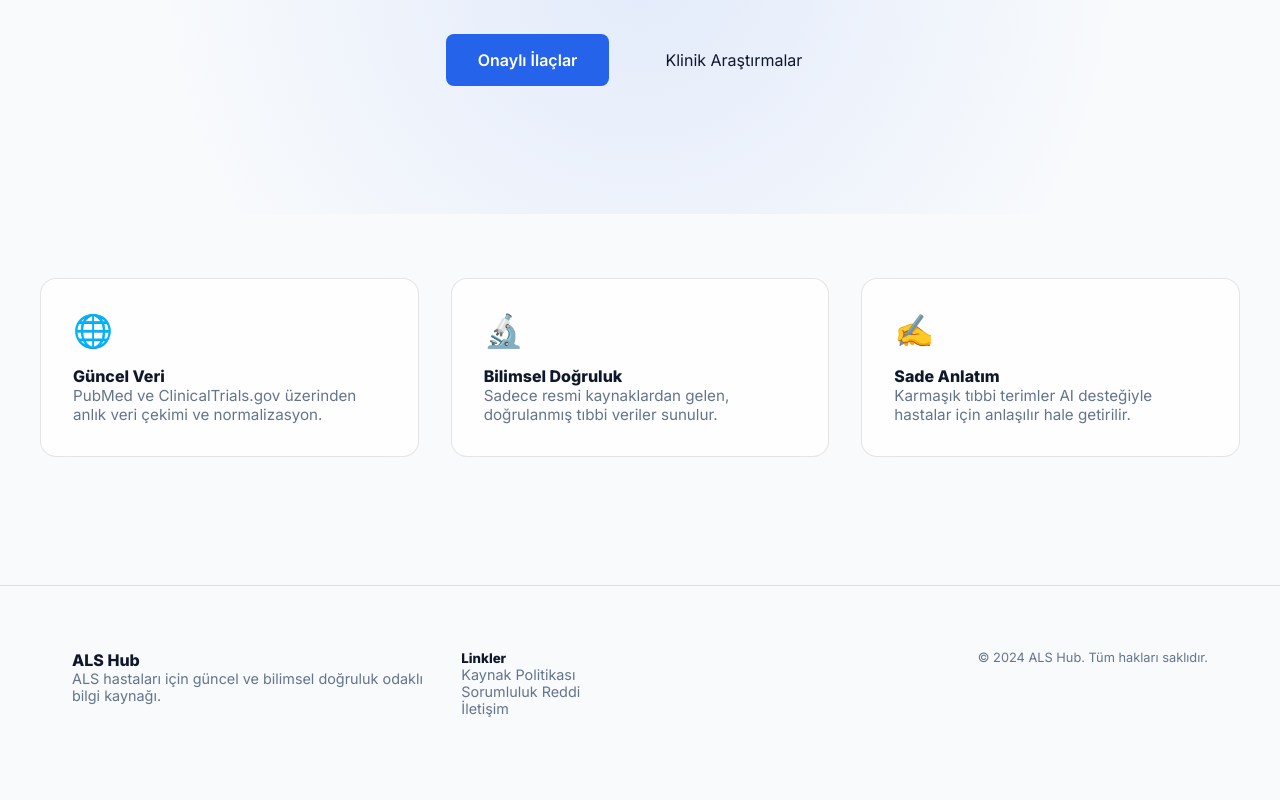
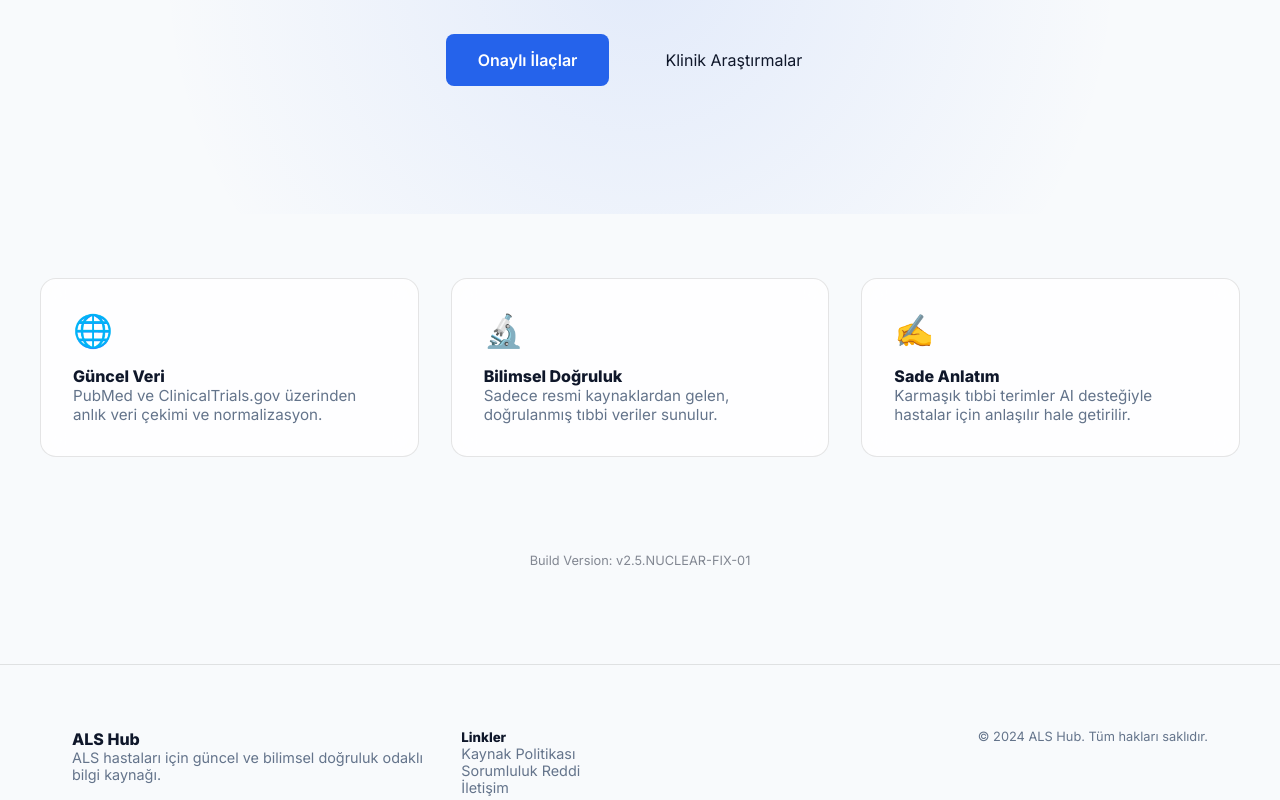
Before and after one commit to tokmakhead/alshub, a Next.js app in the folder apps/web/: page / in a window 1280 px wide. Shown: the part 360-1160 px from the top of the page. Built offline with nearby package versions, Linux system fonts and the light colour scheme.

Commit message:
Emergency: Added version ID to homepage for deployment verification

```diff
--- a/apps/web/src/app/(public)/page.tsx
+++ b/apps/web/src/app/(public)/page.tsx
@@ -41,6 +41,10 @@ export default function HomePage() {
           />
         </div>
       </section>
+
+      <footer style={{ textAlign: 'center', padding: '2rem', opacity: 0.5, fontSize: '0.8rem' }}>
+        Build Version: v2.5.NUCLEAR-FIX-01
+      </footer>
     </div>
   );
 }
```
